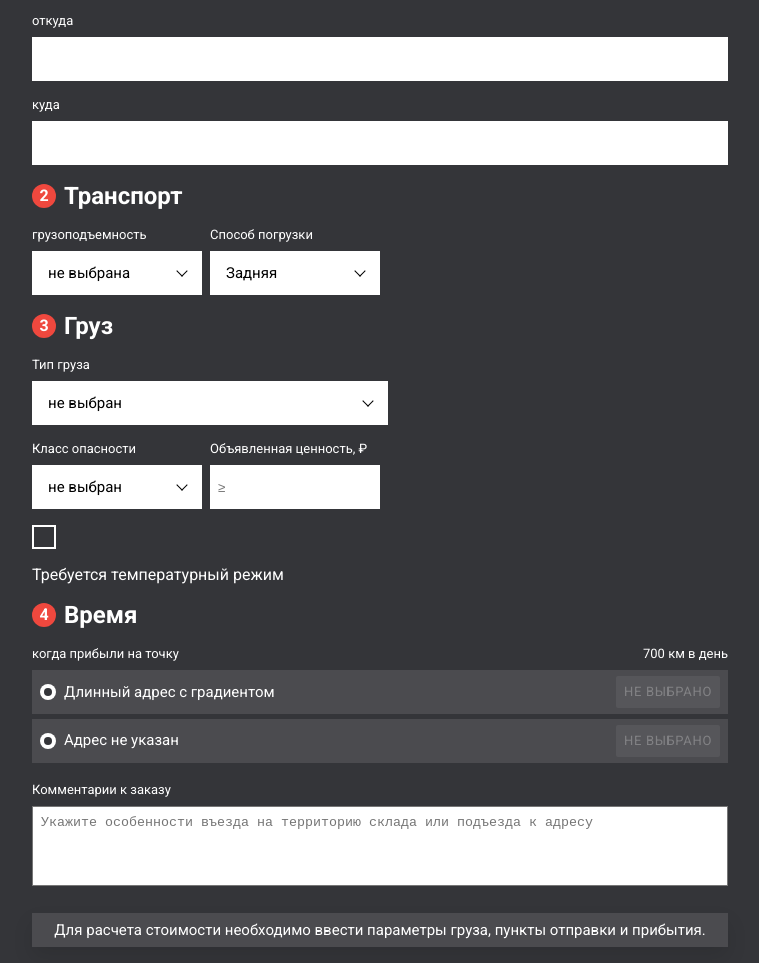
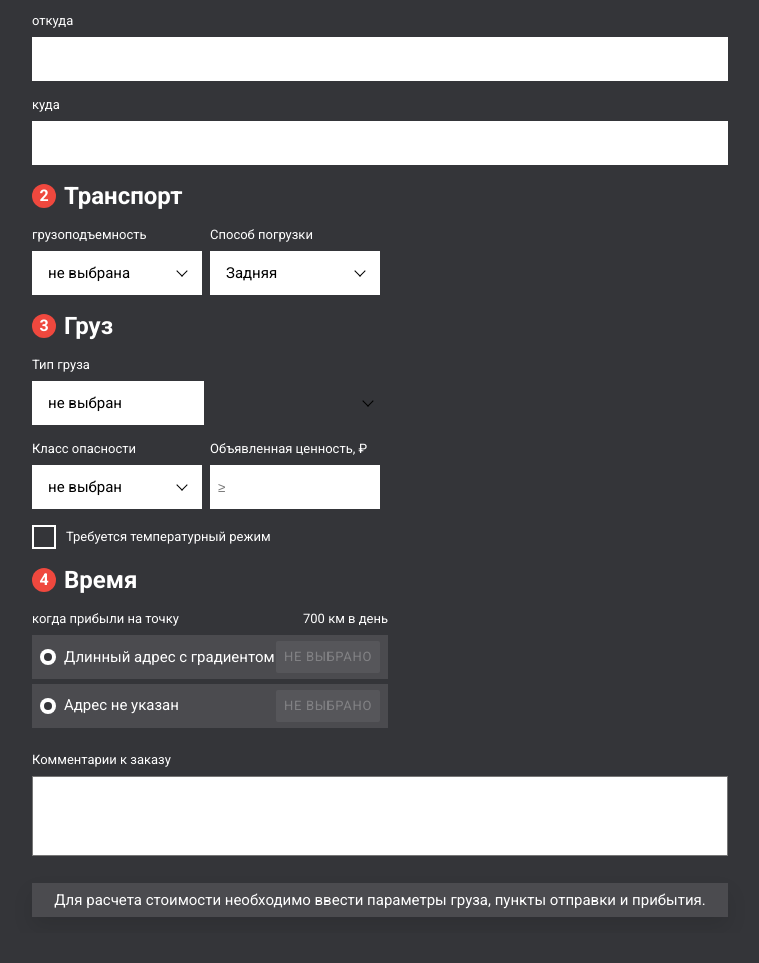
Before and after one commit to dmnitprof/ftl, a website built with Parcel: page src/index.html in a window 1280 px wide. Shown: the part 133-1096 px from the top of the page, without its empty margins (154-913 px from the left). After the commit the page ends 1066 px from the top, so only its background shows below. Built offline with nearby package versions, Linux system fonts and the light colour scheme.

Commit message:
edit code-css-2

```diff
--- a/src/index.html
+++ b/src/index.html
@@ -12,17 +12,27 @@
     <div class="page__wrapper">
         <div class="page__inner"><h1 class="page__title">FTL: Прямая машина</h1>
             <form class="form">
-                <div class="form__fields-route"><h3 class="form-fields__title"><span
-                        class="form-fields__title-number">1</span>Маршрут</h3> <label
-                        class="form-fields__label form-fields--col"> <span class="form-fields__label-text">откуда</span>
-                    <input class="form-fields__input" type="text"> </label> <label
-                        class="form-fields__label form-fields--col"> <span class="form-fields__label-text">куда</span>
-                    <input class="form-fields__input" type="text"> </label></div>
+                <div class="form__fields-route">
+                    <h3 class="form-fields__title">
+                        <span class="form-fields__title-number">1</span>Маршрут
+                    </h3>
+                    <label class="form-fields__label form-fields--col"> <span
+                            class="form-fields__label-text">откуда</span>
+                        <input class="form-fields__input" type="text">
+                    </label>
+                    <label class="form-fields__label form-fields--col">
+                        <span class="form-fields__label-text">куда</span>
+                        <input class="form-fields__input" type="text">
+                    </label>
+                </div>
                 <div class="form-wrapper">
-                    <div class="form__fields-transport"><h3 class="form-fields__title"><span
-                            class="form-fields__title-number">2</span>Транспорт</h3>
+                    <div class="form__fields-transport">
+                        <h3 class="form-fields__title"><span
+                                class="form-fields__title-number">2</span>Транспорт
+                        </h3>
                         <div class="form-fields--row">
-                            <div class="form-fields__label form-fields--col"><span class="form-fields__label-text">грузоподъемность</span>
+                            <div class="form-fields__label form-fields--col">
+                                <span class="form-fields__label-text">грузоподъемность</span>
                                 <div class="custom-select">
                                     <label class="select__label" for="select1"></label>
                                     <select class="form-fields__select" id="select1">
@@ -48,10 +58,13 @@
                             </div>
                         </div>
                     </div>
-                    <div class="form__fields-cargo"><h3 class="form-fields__title"><span
-                            class="form-fields__title-number">3</span>Груз</h3>
+                    <div class="form__fields-cargo">
+                        <h3 class="form-fields__title">
+                            <span class="form-fields__title-number">3</span>Груз
+                        </h3>
                         <div class="form-inner">
-                            <div class="form-fields__label form-fields--col"><span class="form-fields__label-text">Тип груза</span>
+                            <div class="form-fields__label form-fields--col">
+                                <span class="form-fields__label-text">Тип груза</span>
                                 <div class="custom-select">
                                     <label class="select__label" for="select3"></label>
                                     <select class="form-fields__select" id="select3">
@@ -89,7 +102,7 @@
                         <div class="checkbox">
                             <input class="checkbox__input" id="checkbox__input" type="checkbox">
                             <label class="checkbox__label" for="checkbox__input"></label>
-                            </div>
+
                             <span class="checkbox__text">Требуется температурный режим</span>
                         </div>
                         <div class="form-fields--row" id="temperature">
@@ -102,25 +115,39 @@
                             </label>
                         </div>
                     </div>
-                <div class="form__fields-time"><h3 class="form-fields__title"><span
-                        class="form-fields__title-number">4</span>Время</h3>
-                    <div class="fields-wrapper"><span class="fields__label">когда прибыли на точку</span> <span
-                            class="fields__label">700 км в день</span></div>
-                    <div class="fields-time">
-                        <div class="radio"><input class="fields-time__radio" name="radio" id="radio" type="checkbox">
-                            <label for="radio" class="fields-time__label"></label> <span class="fields-time__address">Длинный адрес с градиентом</span>
-                            <span class="fields-time__text">не выбрано</span></div>
+                    <div class="form__fields-time">
+                        <h3 class="form-fields__title">
+                            <span class="form-fields__title-number">4</span>Время
+                        </h3>
+                        <div class="fields-wrapper">
+                            <span class="fields__label">когда прибыли на точку</span>
+                            <span class="fields__label">700 км в день</span></div>
                     </div>
                     <div class="fields-time">
-                        <div class="radio"><input class="fields-time__radio" name="radio1" id="radio2" type="checkbox">
-                            <label for="radio2" class="fields-time__label"></label> <span class="fields-time__address">Адрес не указан</span>
-                            <span class="fields-time__text">не выбрано</span></div>
+                        <div class="radio">
+                            <input class="fields-time__radio" name="radio" id="radio" type="checkbox">
+                            <label for="radio" class="fields-time__label"></label>
+                            <span class="fields-time__address">Длинный адрес с градиентом</span>
+                            <span class="fields-time__text">не выбрано</span>
                         </div>
                     </div>
-                <div class="fields-textarea"><label class="form-fields__label"> <span class="fields__label-text">Комментарии к заказу</span>
+                    <div class="fields-time">
+                        <div class="radio">
+                            <input class="fields-time__radio" name="radio1" id="radio2" type="checkbox">
+                            <label for="radio2" class="fields-time__label"></label>
+                            <span class="fields-time__address">Адрес не указан</span>
+                            <span class="fields-time__text">не выбрано</span>
+                        </div>
+                    </div>
+                </div>
+                <div class="fields-textarea">
+                    <label class="form-fields__label">
+                        <span class="fields__label-text">Комментарии к заказу</span>
                         <textarea class="form-fields__textarea"
-                              placeholder="Укажите особенности въезда на территорию склада или подъезда к адресу"></textarea>
-                </label></div>
+                                  placeholder="Укажите особенности въезда на территорию склада или подъезда к адресу">
+                        </textarea>
+                    </label>
+                </div>
                 <div class="form-fields__pop-up"> Для расчета стоимости необходимо ввести параметры груза, пункты
                     отправки и прибытия.
                 </div>
--- a/src/styles.scss
+++ b/src/styles.scss
@@ -98,7 +98,7 @@ body {
 .fields-wrapper {
   display: flex;
   justify-content: space-between;
-  align-items: center
+  align-items: center;
 }
 
 .fields__label {
@@ -145,6 +145,7 @@ body {
 }
 
 .select-selected {
+  max-width: 172px;
   display: flex;
   align-items: center;
   padding: 0 1rem;
@@ -223,13 +224,16 @@ body {
 
 
 .checkbox {
+  display: flex;
+  align-items: center;
+  justify-content: space-between;
   position: relative;
   height: 24px;
   width: 24px;
   border-radius: 0;
   margin: 1rem .5rem 1rem 0;
   border: 2px solid #fff;
-  text-align: center
+  text-align: center;
 }
 
 .checkbox__input {
@@ -244,6 +248,11 @@ body {
   bottom: 0;
   left: 0;
   cursor: url(./hand-kursor.svg), auto
+}
+.checkbox__text{
+  font-size: 13px;
+  line-height: 16px;
+  margin-left: 2rem;
 }
 
 #temperature {
@@ -393,9 +402,6 @@ body {
   .form-inner {
     align-items: center
   }
-  .checkbox__label {
-    margin-left: 1rem
-  }
 }
 
 @media (min-width: 768px) and (max-width: 991.98px) {
@@ -407,12 +413,20 @@ body {
     font-size: 32px;
     line-height: 40px
   }
+  .checkbox__label {
+    margin-left: 0.5rem;
+
+  }
 }
 
 @media (min-width: 992px) and (max-width: 1199.98px) {
   .page__inner {
     padding: 1rem;
     margin: 0 auto 0 170px
+  }
+  .select-selected {
+    max-width: 347px;
+
   }
 }
 
```
Lines whose indentation alone changed are shown as unchanged.
